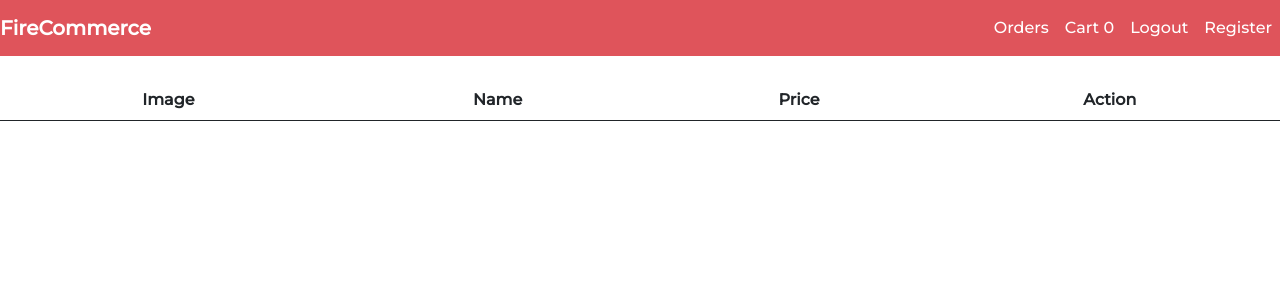
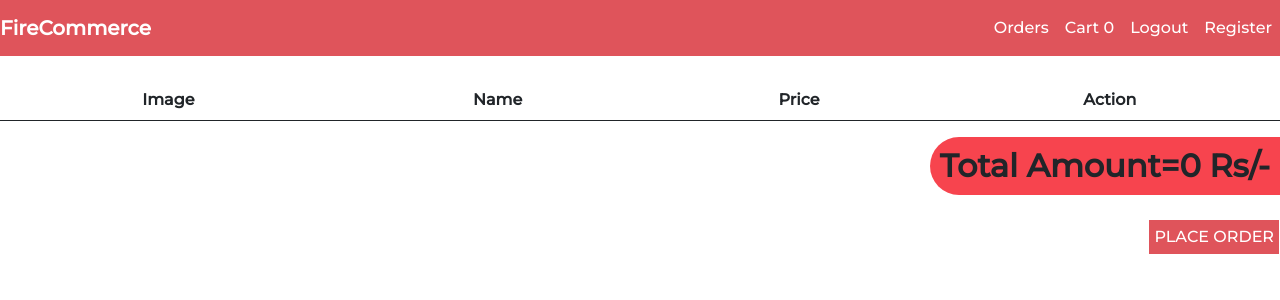
Before and after one commit to Rajeena-Rajesh/SAYONE-INTERN-PROJECT, a React (Create React App) app: page /Cart in a window 1280 px wide. Shown: the top 300 px of the page. Built offline with nearby package versions, Linux system fonts and the light colour scheme; the HTML template or start-up script is replaced by a standard one.

Commit message:
total amount calculated

```diff
--- a/src/Pages/CartPage.js
+++ b/src/Pages/CartPage.js
@@ -1,11 +1,23 @@
-import React, { useEffect } from 'react'
+import React, { useEffect, useState } from 'react'
 import { FaTrash } from 'react-icons/fa';
 import { useDispatch, useSelector } from 'react-redux';
 import Layout from '../Components/Layout'
+
 function CartPage() {
 
   const {cartItems}=useSelector((state)=>state.cartReducer);
   const dispatch=useDispatch()
+
+  const[totalAmount,setTotalAmount]=useState(0);
+
+useEffect(()=>{
+  let temp=0;
+cartItems.forEach((cartItem)=>{
+  temp=temp+cartItem.price;
+})
+  setTotalAmount(temp)
+},[cartItems])
+
 
 useEffect(()=>{
   localStorage.setItem("cartItems",JSON.stringify(cartItems))
@@ -49,6 +61,13 @@ useEffect(()=>{
  }
 </tbody>
      </table>
+
+     <div className="d-flex justify-content-end">
+      <h2 className='total-amount'>Total Amount={totalAmount} Rs/-</h2>
+     </div>
+     <div className="d-flex justify-content-end mt-3">
+      <button>PLACE ORDER</button>
+     </div>
     </Layout>
   )
 }
--- a/src/stylesheets/products.css
+++ b/src/stylesheets/products.css
@@ -35,7 +35,7 @@ opacity:1;
 }
 
 .total-amount{
-    background-color: skyblue;
+    background-color:#f7444e;
     padding:10px;
     border-top-left-radius: 50px;
     border-bottom-left-radius: 50px;
@@ -44,7 +44,7 @@ opacity:1;
 }
 
 .total-amount:hover{
-    background-color: darkcyan ;
+    background-color:  #df545b;;
     color: beige;
 }
 .order{
```
